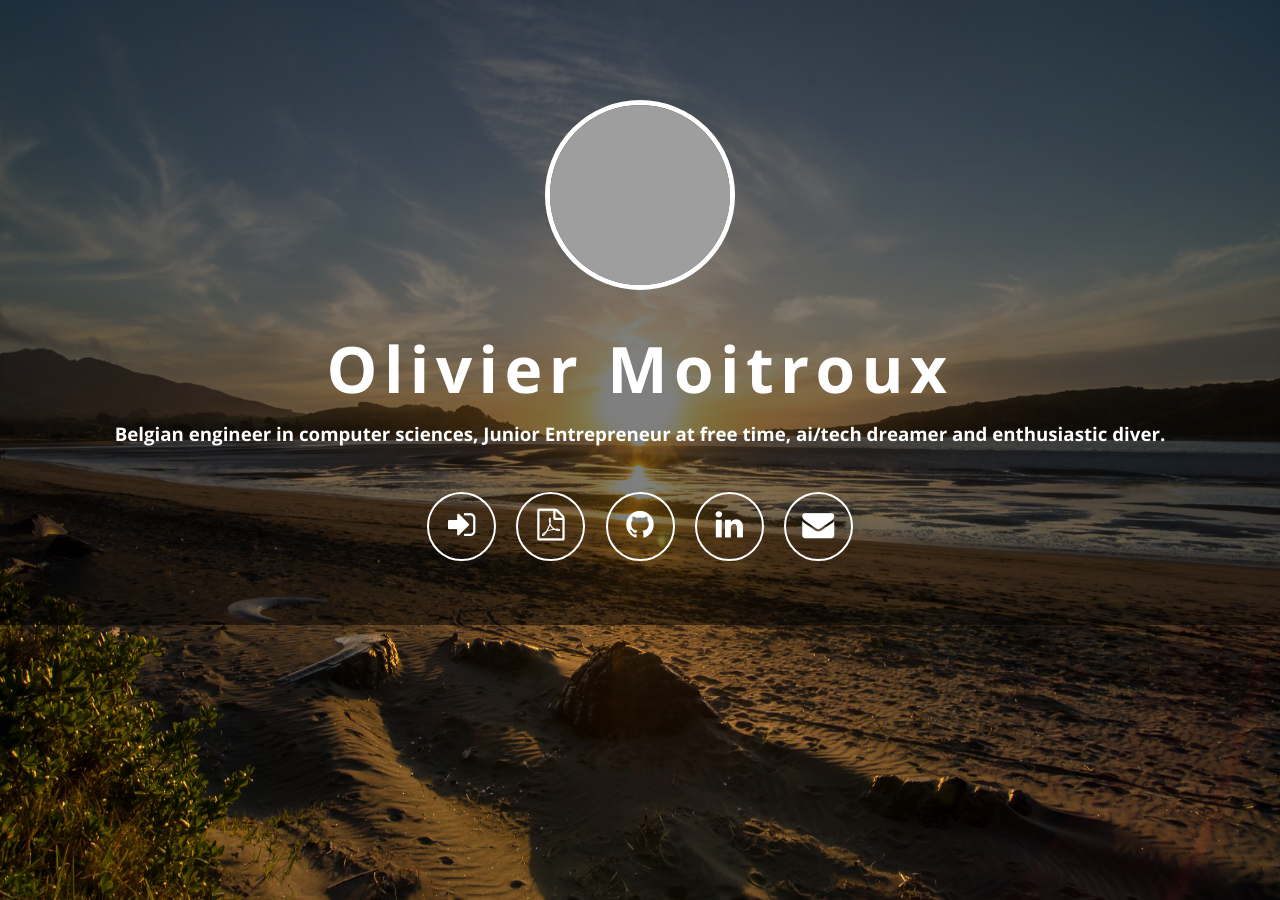
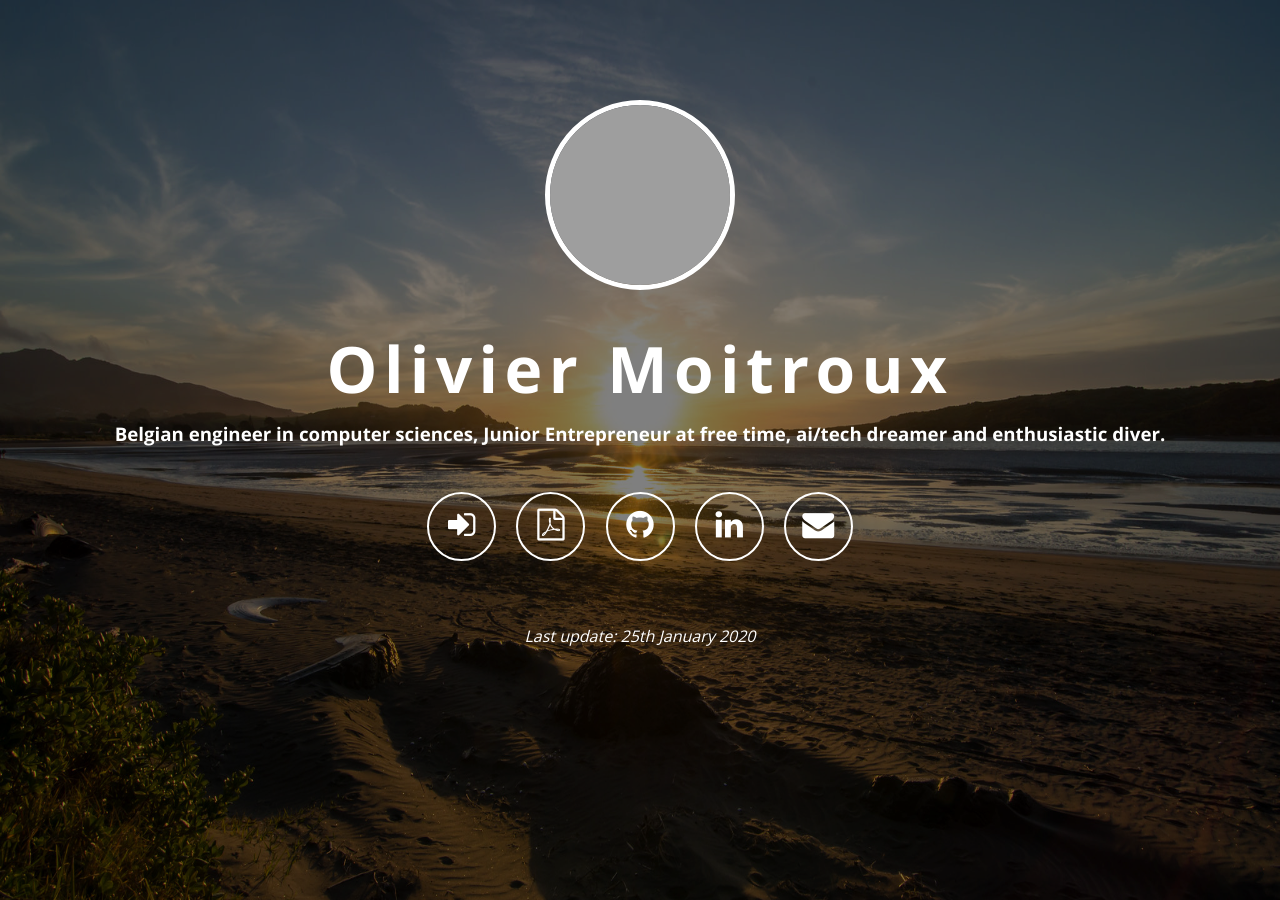
Before and after one commit to PulverDuglas/PulverDuglas.github.io, a Jekyll site: the page built from index.html, in a window 1280 px wide. Built offline with Jekyll 4.4.1, drawn with Linux system fonts in a browser that asks for light colours; nearby versions of some CDN libraries; grey boxes are pictures that could not be loaded.

Commit message:
Last update responsive

```diff
--- a/_config.yml
+++ b/_config.yml
@@ -3,7 +3,7 @@ name: Olivier Moitroux
 description: "Belgian engineer in computer sciences, Junior Entrepreneur at free time, ai/tech dreamer and enthusiastic diver."
 url: ""
 
-
+last_update: "25th January 2020"
 icons_on_two_lines: "no"
 github_username:  OlivierMoitroux
 linkedin_username: olivier-moitroux
--- a/_layouts/welcome.html
+++ b/_layouts/welcome.html
@@ -8,5 +8,22 @@
     {% if jekyll.environment == 'production' and site.google_analytics %}
     {% include analytics.html %}
     {% endif %}
+
+
+    <div id="last_update">
+        <i>Last update: {{site.last_update}}</i>
+    </div>
+<!--    <footer>-->
+<!--     <i>Last update: {{site.last_update}}</i>-->
+<!--    </footer>-->
+<!--<h4><i>Last update: {{site.last_update}}</i></h4> -->
+
+
+
+
+
+<!--    <div id="Copyright">-->
+<!--        Copyright 2018 &copy; First name last name-->
+<!--    </div>-->
 </body>
 </html>
--- a/blog.html
+++ b/blog.html
@@ -3,8 +3,8 @@
 </h1>
 
 <br>
-Reason: Jekyll Bug preventing the use of Font Matters.
+Reason: Jekyll Bug preventing the use of Front Matters.
 <br>
 <i>
-    Last update: 10 Jan. 2020
+    Last update: 10th January 2020
 </i>
--- a/css/style-welcome.css
+++ b/css/style-welcome.css
@@ -17,6 +17,9 @@ body {
     position: fixed;
     top: 0;
     left: 0;
+    /*New */
+    filter: brightness(50%);
+
 }
 #avatar {
     height: 180px;
@@ -37,10 +40,19 @@ h3 {
     padding-bottom: 20px;
     font-weight: thin;
 }
+
+/*h4 {*/
+/*    color: white;*/
+/*    padding-bottom: 5px;*/
+/*    font-weight: normal; !* thin *!*/
+/*    text-align: center;*/
+/*    width: 100%;*/
+/*}*/
 .content {
     padding-top: 100px;
     padding-bottom: 40px;
-    background-color: rgba(0, 0, 0, 0.5);
+    /*buggy*/
+    /*background-color: rgba(0, 0, 0, 0.5);*/
     text-align: center;
 }
 ul {
@@ -97,8 +109,26 @@ a {
 
 
 /* My mods start here */
+/*<div id="last_update">*/
+#last_update{
+    /*color: white;*/
+    /*position: absolute; !* absolute*!*/
+    /*!*bottom: 10px;*!*/
+    /*text-align: center;*/
+    /*width: 100%;*/
+    /*!*float: left;*!*/
+    /*!*padding-bottom: 10px;*!*/
+    /*!*padding-top: 10px;*!*/
+    /*!*text-align: center;*!*/
+    /*bottom: 40px;*/
 
+    color: white;
+    padding-bottom: 10px;
+    font-weight: normal; /* thin */
+    text-align: center;
+    width: 100%;
 
+}
 /*https://www.w3schools.com/css/css_tooltip.asp*/
 /*https://stackoverflow.com/questions/2011142/how-to-change-the-style-of-the-title-attribute-inside-an-anchor-tag*/
 
@@ -128,9 +158,11 @@ a {
     text-decoration: none
 }
 
-
-
-
+/*footer{*/
+/*    !*position: fixed;*!*/
+/*    bottom: 0;*/
+/*    position: absolute;*/
+/*}*/
 
 
 /* My mods stop here */
```
Also changed, not shown: 2 other files.
